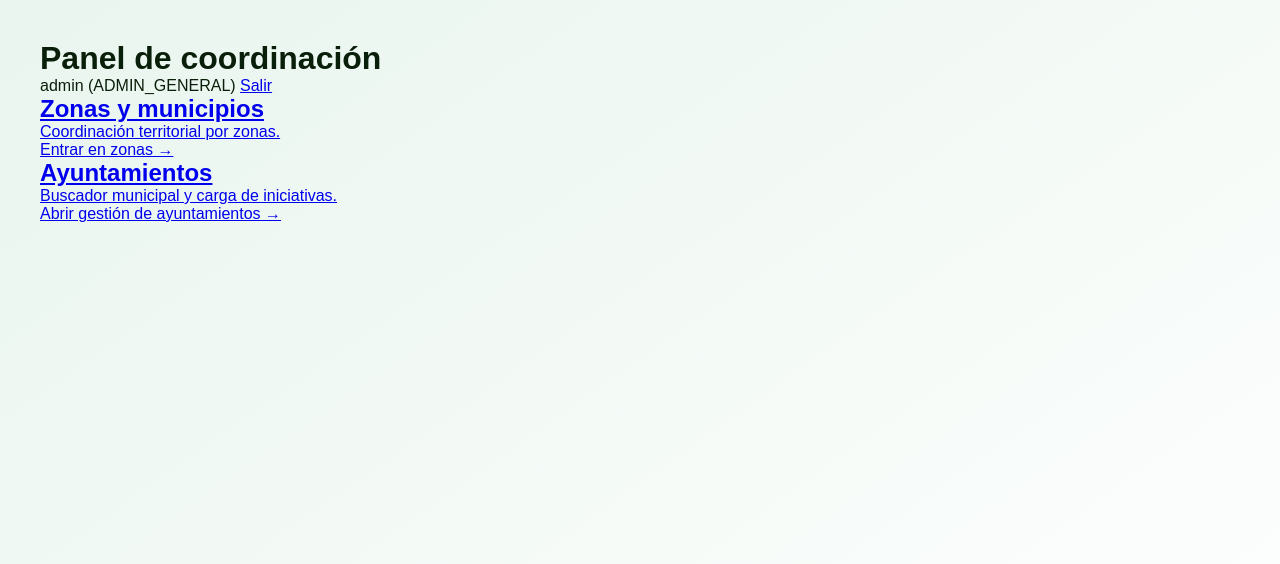
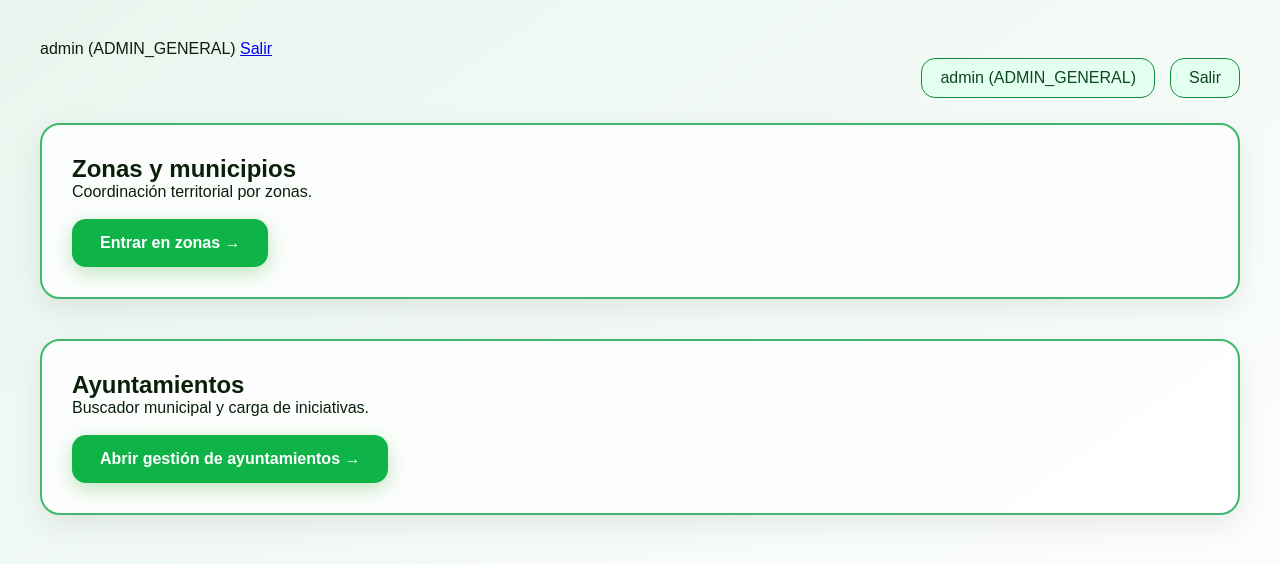
Before and after one commit to AltoVinalopo/ZonaAltoVinalopo, a Flask app: page /ayuntamientos/panel in a window 1280 px wide. Shown: the top 564 px of the page. Run offline with Flask 3, Linux system fonts and the light colour scheme; a user stored in the database is signed in.

Commit message:
Update panel.html

```diff
--- a/templates/panel.html
+++ b/templates/panel.html
@@ -1,22 +1,21 @@
 {% extends "base.html" %}
-{% block title %}Panel de coordinación{% endblock %}
+{% block body %}
 
-{% block header_title %}
-<h1>Panel de coordinación</h1>
-{% endblock %}
+<div class="top-buttons">
+    <span class="btn-small">{{ usuario.username }} ({{ usuario.role }})</span>
+    <a class="btn-small" href="/auth/logout">Salir</a>
+</div>
 
-{% block body %}
-<div class="panel-grid">
-  <a class="panel-card" href="{{ url_for('zonas.index') }}">
+<div class="card-panel">
     <h2>Zonas y municipios</h2>
     <p>Coordinación territorial por zonas.</p>
-    <span class="card-link">Entrar en zonas →</span>
-  </a>
+    <a class="btn-green" href="/zonas/">Entrar en zonas →</a>
+</div>
 
-  <a class="panel-card" href="https://plenos.onrender.com/" target="_blank" rel="noopener">
+<div class="card-panel">
     <h2>Ayuntamientos</h2>
     <p>Buscador municipal y carga de iniciativas.</p>
-    <span class="card-link">Abrir gestión de ayuntamientos →</span>
-  </a>
+    <a class="btn-green" href="/ayuntamientos/">Abrir gestión de ayuntamientos →</a>
 </div>
+
 {% endblock %}
```
